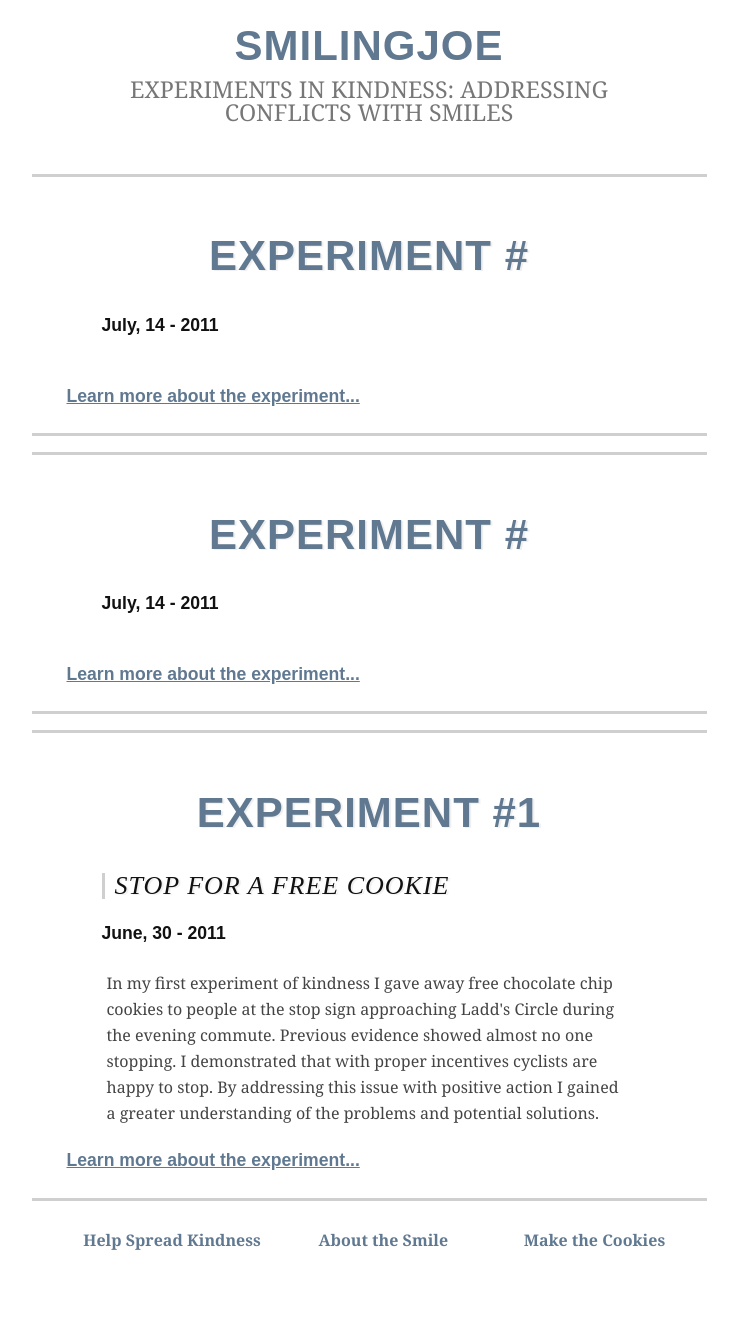
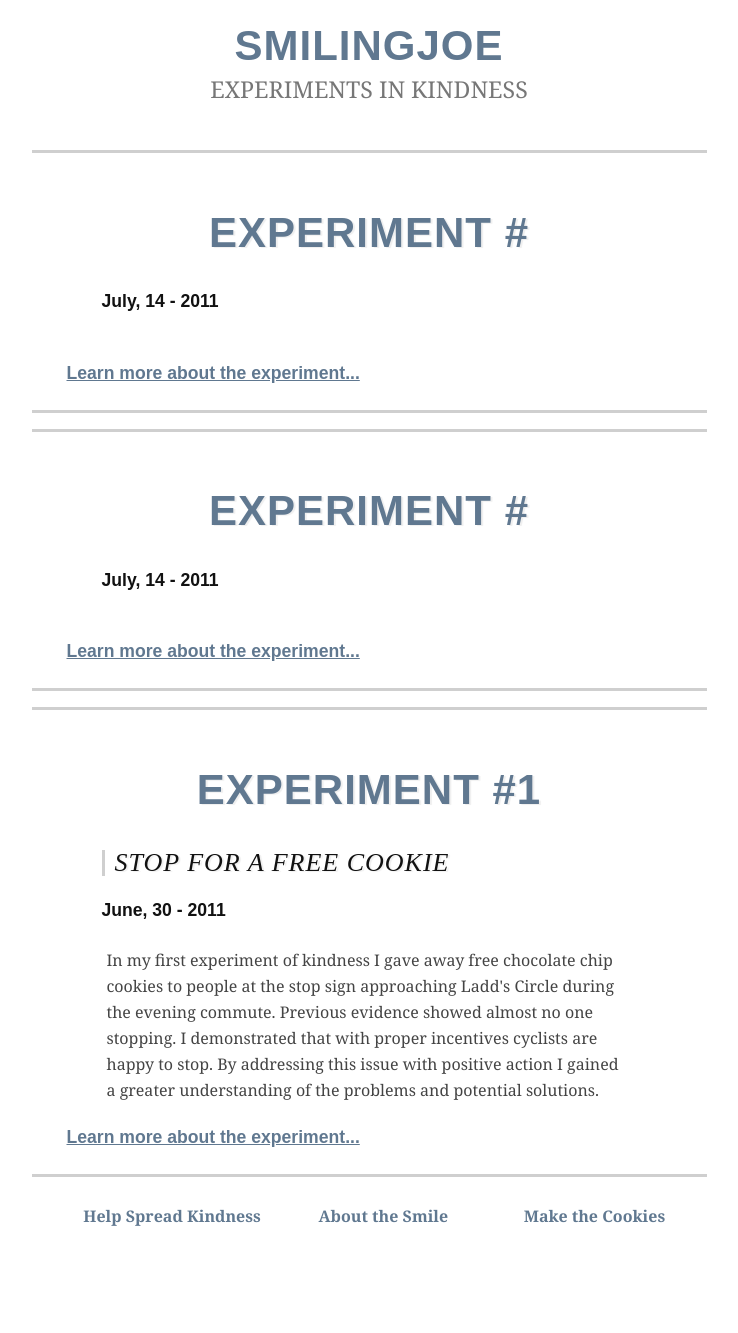
Before and after one commit to joehand/smilingjoe, a Jekyll site: the page built from index.html, in a window 1280 px wide. Shown: the whole page, without its empty margins (271-1009 px from the left). Built offline with Jekyll 4.4.1, drawn with Linux system fonts in a browser that asks for light colours; nearby versions of some CDN libraries; some web fonts are replaced; Markdown is read by kramdown in place of the engine named in the settings; after the commit the page ends 1309 px from its top, so only the background shows below that.

```diff
--- a/_config.yml
+++ b/_config.yml
@@ -16,7 +16,7 @@ csspath: http://smilingjoe.com/assets/css/
 imgpath: http://smilingjoe.com/assets/img/
 
 name: "Smiling Joe"
-description: "Experiments in random acts of kindness."
+description: "Experiments in kindness."
 
 
 auto: true
--- a/_layouts/main.html
+++ b/_layouts/main.html
@@ -5,7 +5,7 @@
     <h2>
 	<a href="{{ site.blog_url }}">SmilingJoe</a>
 	</h2>
-    <h4>Experiments in Kindness: Addressing Conflicts with Smiles</h4>
+    <h4>Experiments in Kindness</h4>
     </header>
 
 	{{ content }}
```
